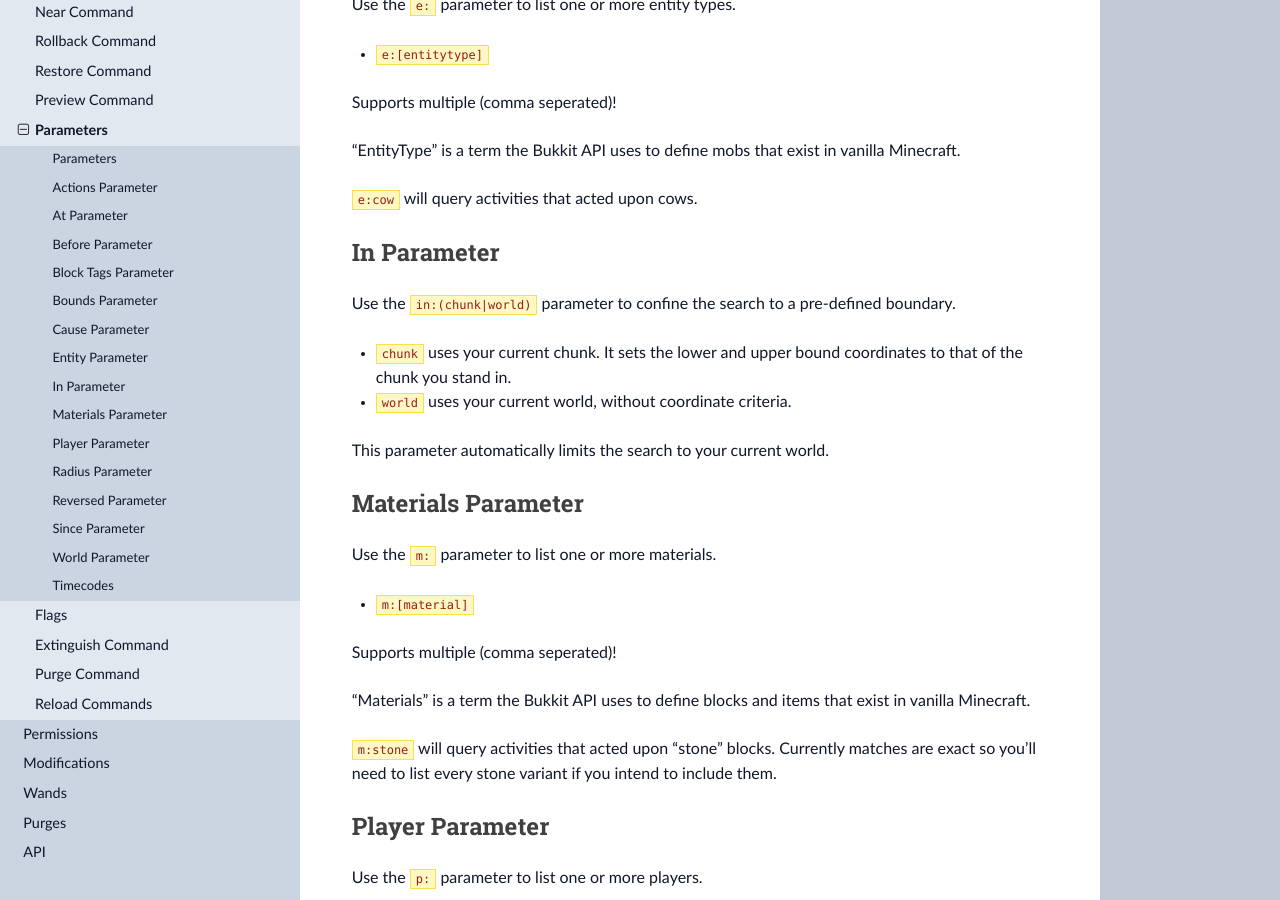
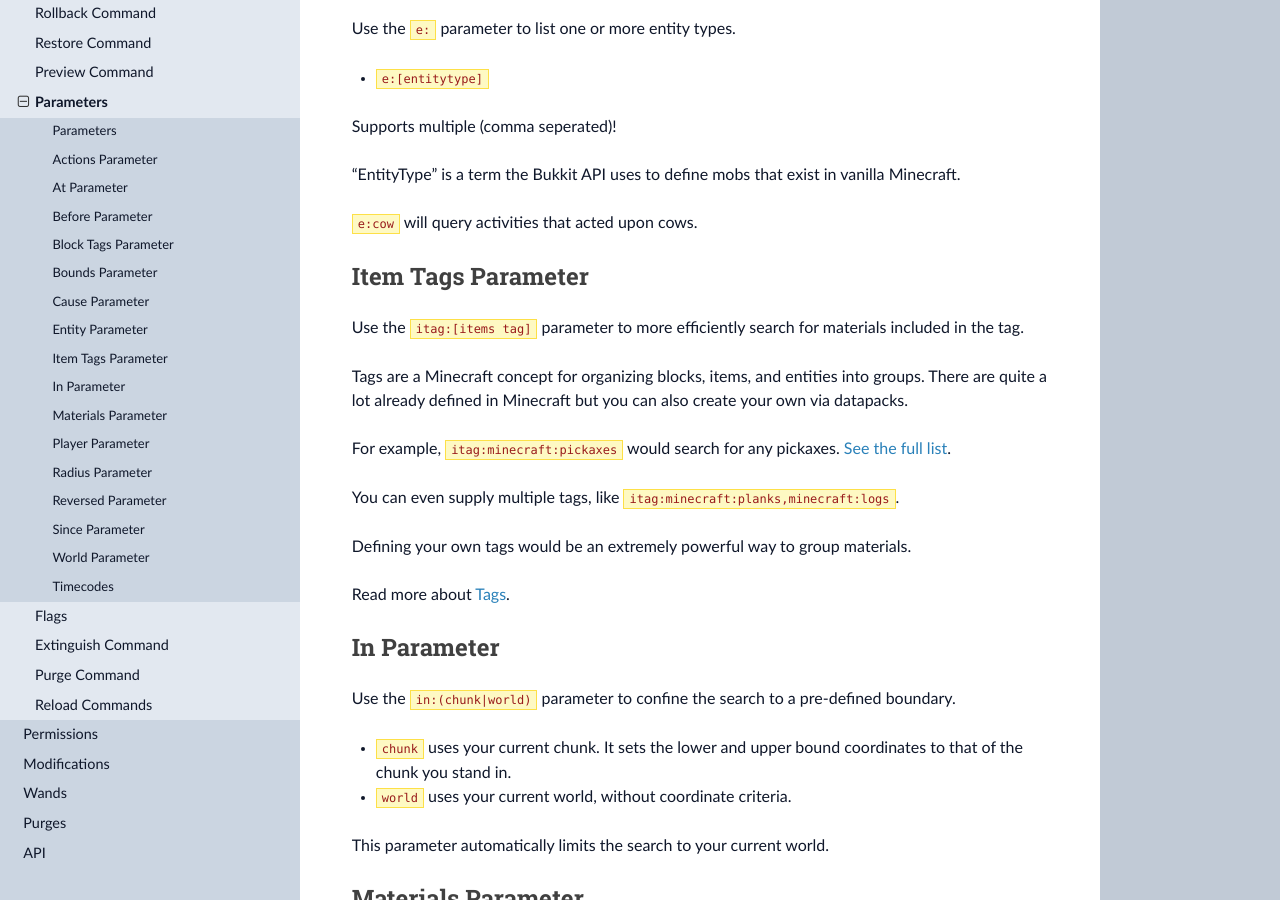
Before and after one commit to prism/prism-docs, a Sphinx documentation site: the page built from docs/source/commands/parameters.rst, in a window 1280 px wide and 900 px high, scrolled down 3442 px. Built offline with Sphinx 7.4.7 and the Read the Docs theme 3.1.0, drawn with Linux system fonts in a browser that asks for light colours.

Commit message:
Adds item tag parameter

```diff
--- a/docs/source/commands/parameters.rst
+++ b/docs/source/commands/parameters.rst
@@ -71,7 +71,7 @@
 
 Tags are a Minecraft concept for organizing blocks, items, and entities into groups. There are quite a lot already defined in Minecraft but you can also create your own via datapacks.
 
-For example, ``btag:minecraft:dirt`` would search for any dirt-like materials including ``dirt``, ``coarse_dirt``, and ``podzol``. `See the full list <https://minecraft.wiki/w/Block_tag_(Java_Edition)#dirt>`_.
+For example, ``btag:minecraft:dirt`` would search for any dirt-like materials including ``dirt``, ``coarse_dirt``, and ``podzol``. `See the full list <https://minecraft.wiki/w/Block_tag_(Java_Edition)>`_.
 
 You can even supply multiple tags, like ``btag:minecraft:corals,minecraft:coral_blocks,minecraft:coral_plants``.
 
@@ -123,6 +123,21 @@
 "EntityType" is a term the Bukkit API uses to define mobs that exist in vanilla Minecraft.
 
 ``e:cow`` will query activities that acted upon cows.
+
+Item Tags Parameter
+--------------------
+
+Use the ``itag:[items tag]`` parameter to more efficiently search for materials included in the tag.
+
+Tags are a Minecraft concept for organizing blocks, items, and entities into groups. There are quite a lot already defined in Minecraft but you can also create your own via datapacks.
+
+For example, ``itag:minecraft:pickaxes`` would search for any pickaxes. `See the full list <https://minecraft.wiki/w/Item_tag_(Java_Edition)>`_.
+
+You can even supply multiple tags, like ``itag:minecraft:planks,minecraft:logs``.
+
+Defining your own tags would be an extremely powerful way to group materials.
+
+Read more about `Tags <https://minecraft.wiki/w/Tag>`_.
 
 .. _in:
 
```
